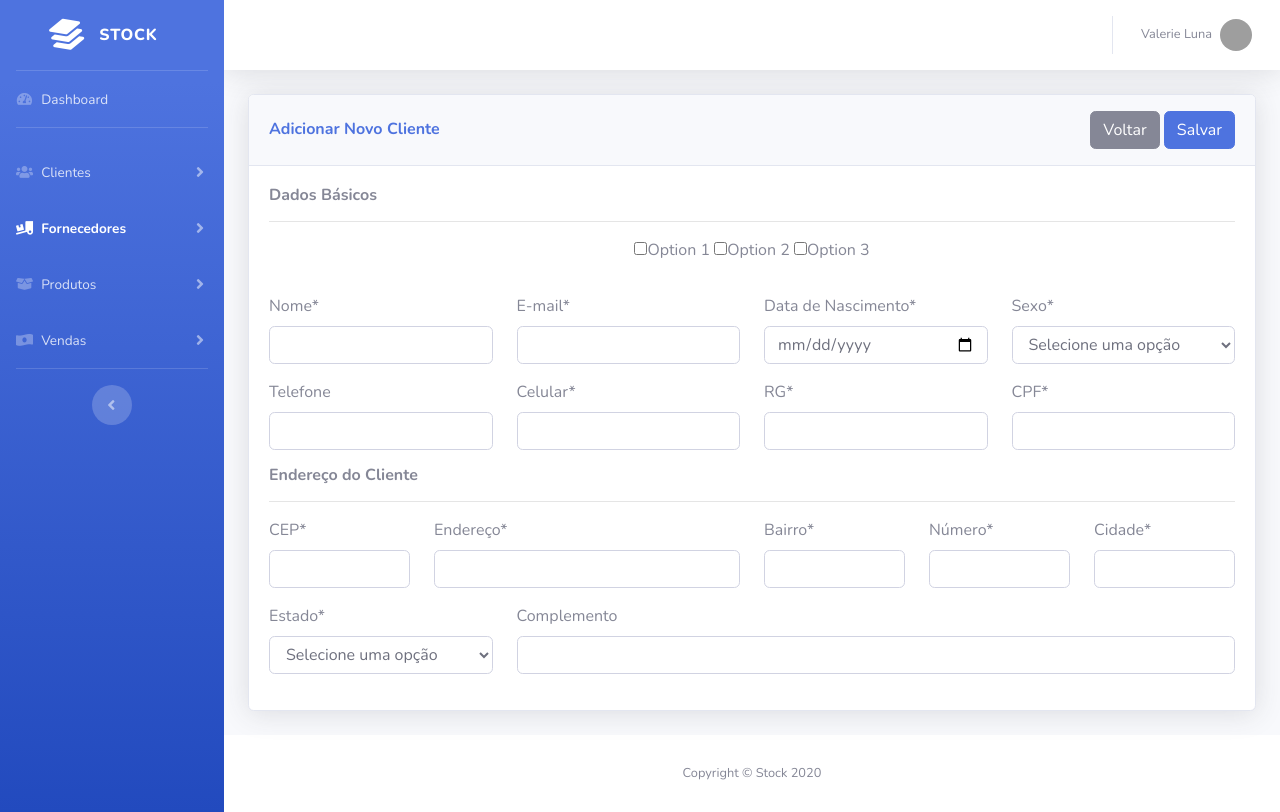
After one commit to jeversonjv/stock, a CodeIgniter app: page /database/fornecedores/adicionar in a window 1280 px wide. The commit adds this page. Run offline with CodeIgniter, Linux system fonts and the light colour scheme; some libraries are stand-ins or nearby versions; grey boxes are pictures that could not be loaded.

Commit message:
form fornecedores

```diff
--- a/application/controllers/Fornecedores.php
+++ b/application/controllers/Fornecedores.php
@@ -6,12 +6,71 @@ class Fornecedores extends CI_Controller {
 
     public function __construct() {
         parent::__construct();
+
+        $this->load->model("fornecedorModel", "", TRUE);
     }
 
     public function index() {
-        // $this->data["clientes"] = $this->clienteModel->get_all()->result();
-        $this->template->setTitulo("Clientes");
+        $this->data["fornecedores"] = $this->fornecedorModel->get_all()->result();
+        $this->template->setTitulo("Fornecedores");
         $this->template->loadView("template/layout", "Fornecedores/Listagem", $this->data);
     }
 
+    public function adicionar() {
+        if($this->session->flashdata("fornecedor")) {
+            $this->data["fornecedor"] = $this->session->flashdata("fornecedor");
+        }
+        $this->template->setTitulo("Fornecedores - Adicionar");
+        $this->template->loadView("template/Layout", "Fornecedores/Formulario", $this->data);
+    }
+
+    public function visualizar($cliente_id) {
+        $cliente = $this->clienteModel->get_by_id($cliente_id);
+
+        if($cliente->num_rows() === 0) redirect("/clientes");
+
+        $this->data["cliente"] = $cliente->row();
+        $this->data["somente_visualizar"] = true;
+        $this->template->setTitulo("Clientes - Visualizar");
+        $this->template->loadView("template/Layout", "Clientes/Formulario", $this->data);
+    }
+
+    public function editar($cliente_id) {
+        $cliente = $this->clienteModel->get_by_id($cliente_id);
+
+        if($cliente->num_rows() === 0) redirect("/clientes");
+
+        $this->data["cliente"] = $cliente->row();
+        $this->data["cliente_id"] = $cliente_id;
+        $this->template->setTitulo("Clientes - Editar");
+        $this->template->loadView("template/Layout", "Clientes/Formulario", $this->data);
+    }
+
+    public function excluir($cliente_id) {
+        $res = $this->clienteModel->delete($cliente_id);
+
+        if($res) {
+            $this->session->set_flashdata("mensagemSucesso", "Cliente excluído Com Sucesso!");
+        } else {
+            $this->session->set_flashdata("mensagemErro", "Ocorreu um erro ao excluir o cliente!");
+        }
+
+        redirect("/clientes");
+    }
+
+    public function salvar() {
+        try {
+            $data = carregarDadosPOST($this->input->post());
+            unset($data["cliente_id"]);
+            $cliente_id = $this->input->post("cliente_id");
+            $this->clienteModel->salvar_cliente($data, $cliente_id);
+            $this->session->set_flashdata("mensagemSucesso", "Cliente " . ($cliente_id ? "Editado" : "Criado") . " Com Sucesso!");
+            redirect("/clientes");
+        } catch(Exception $e) {
+            $this->session->set_flashdata("cliente", (object) $data);
+            $this->session->set_flashdata("mensagemErro", $e->getMessage());
+            redirect($cliente_id ? "/clientes/editar/{$cliente_id}" : "/clientes/adicionar");
+        }
+    }
+
 }
--- a/application/models/FornecedorModel.php
+++ b/application/models/FornecedorModel.php
@@ -9,7 +9,7 @@ class FornecedorModel extends CI_Model {
     public function __construct() {
         parent::__construct();
 
-        $this->tbl = "cliente";
+        $this->tbl = "fornecedor";
         $this->usuario_id = $this->session->userdata("usuario_id");
     }
 
--- /dev/null
+++ b/application/views/Fornecedores/Formulario.php
@@ -0,0 +1,147 @@
+<div class="card shadow mb-4">
+
+    <?php if($this->session->flashdata("mensagemErro")) { ?>
+        <div class="col-lg-12 mb-2 mt-2 text-center">
+            <div class="card bg-danger text-white shadow">
+                <div class="card-body">
+                    <?= $this->session->flashdata("mensagemErro") ?>
+                </div>
+            </div>
+        </div>
+    <?php } ?>
+
+    <div class="card-header py-3 d-flex justify-content-between align-items-center">
+        <h6 class="align-middle m-0 font-weight-bold text-primary"><?= !empty($fornecedor_id) ? "Editar" : (isset($somente_visualizar) ? "Visualizar" : "Adicionar Novo") ?> Cliente</h6>
+        <div>
+            <a class="btn btn-secondary text-white" href="#" onClick="window.history.back()"> Voltar </a>
+            <?php if(!isset($somente_visualizar)) { ?>
+                <a class="btn btn-primary text-white" id="salvar" > Salvar </a>
+            <?php } ?>
+        </div>
+    </div>
+    <div class="card-body">
+        <form id="formulario" method="post" action="/clientes/salvar">
+            <input type="hidden" name="cliente_id" value="<?= !empty($fornecedor_id) ? $fornecedor_id : 0 ?>" />
+
+            <h6 class="align-middle m-0 font-weight-bold">Dados Básicos</h6>
+            <hr/>
+            <div class="mb-4 d-flex justify-content-center align-items-center">
+                <div class="">
+                    <label class=""><input type="checkbox" name="optradio">Option 1</label>
+                    <label class=""><input type="checkbox" name="optradio">Option 2</label>
+                    <label class=""><input type="checkbox" name="optradio">Option 3</label>
+                </div>
+            </div>
+            <div class="row">
+                <div class="col-md-3 col-xs-12">
+                    <div class="form-group">
+                        <label> Nome* </label>
+                        <input type="text" name="nome" id="nome" class="form-control" value="<?= !empty($fornecedor->nome) ? $fornecedor->nome : ""?>" <?= isset($somente_visualizar) ? "readonly" : "" ?> />
+                    </div>
+                </div>
+                <div class="col-md-3 col-xs-12">
+                    <div class="form-group">
+                        <label> E-mail* </label>
+                        <input type="email" name="email" id="email" class="form-control" value="<?= !empty($fornecedor->email) ? $fornecedor->email : ""?>" <?= isset($somente_visualizar) ? "readonly" : "" ?> />
+                    </div>
+                </div>
+                <div class="col-md-3 col-xs-12">
+                    <div class="form-group">
+                        <label> Data de Nascimento* </label>
+                        <input type="date" name="data_nascimento" id="data_nascimento" class="form-control" value="<?= !empty($fornecedor->data_nascimento) ? $fornecedor->data_nascimento : ""?>" <?= isset($somente_visualizar) ? "readonly" : "" ?> />
+                    </div>
+                </div>
+                <div class="col-md-3 col-xs-12">
+                    <div class="form-group">
+                        <label> Sexo* </label>
+                        <select name="sexo" id="sexo" class="form-control" <?= isset($somente_visualizar) ? "disabled" : "" ?>>
+                            <option value="" <?= !empty($fornecedor->sexo) ? "" : "selected"?>> Selecione uma opção </option>
+                            <option value="M" <?= !empty($fornecedor->sexo) && $fornecedor->sexo === "M" ? "selected" : ""?>>Masculino</option>
+                            <option value="F" <?= !empty($fornecedor->sexo) && $fornecedor->sexo === "F" ? "selected" : ""?>>Feminino</option>
+                            <option value="N" <?= !empty($fornecedor->sexo) && $fornecedor->sexo === "N" ? "selected" : ""?>>Prefiro não declarar</option>
+                        </select>
+                    </div>
+                </div>
+            </div>
+
+            <div class="row">
+                <div class="col-md-3 col-xs-12">
+                    <div class="form-group">
+                        <label> Telefone </label>
+                        <input type="text" name="telefone" id="telefone" class="form-control" value="<?= !empty($fornecedor->telefone) ? $fornecedor->telefone : ""?>" <?= isset($somente_visualizar) ? "readonly" : "" ?> />
+                    </div>
+                </div>
+                <div class="col-md-3 col-xs-12">
+                    <div class="form-group">
+                        <label> Celular* </label>
+                        <input type="text" name="celular" id="celular" class="form-control" value="<?= !empty($fornecedor->celular) ? $fornecedor->celular : ""?>" <?= isset($somente_visualizar) ? "readonly" : "" ?> />
+                    </div>
+                </div>
+                <div class="col-md-3 col-xs-12">
+                    <div class="form-group">
+                        <label> RG* </label>
+                        <input type="text" name="rg" id="rg" class="form-control" value="<?= !empty($fornecedor->rg) ? $fornecedor->rg : ""?>" <?= isset($somente_visualizar) ? "readonly" : "" ?> />
+                    </div>
+                </div>
+                <div class="col-md-3 col-xs-12">
+                    <div class="form-group">
+                        <label> CPF* </label>
+                        <input type="text" name="cpf" id="cpf" class="form-control" value="<?= !empty($fornecedor->cpf) ? $fornecedor->cpf : ""?>" <?= isset($somente_visualizar) ? "readonly" : "" ?> />
+                    </div>
+                </div>
+            </div>
+
+            <h6 class="align-middle m-0 font-weight-bold">Endereço do Cliente</h6>
+            <hr/>
+            <div class="row">
+                <div class="col-md-2 col-xs-12">
+                    <div class="form-group">
+                        <label> CEP* </label>
+                        <input type="text" name="cep" id="cep" class="form-control" value="<?= !empty($fornecedor->cep) ? $fornecedor->cep : ""?>" <?= isset($somente_visualizar) ? "readonly" : "" ?> />
+                    </div>
+                </div>
+                <div class="col-md-4 col-xs-12">
+                    <div class="form-group">
+                        <label> Endereço* </label>
+                        <input type="text" name="endereco" id="endereco" class="form-control" value="<?= !empty($fornecedor->endereco) ? $fornecedor->endereco : ""?>" <?= isset($somente_visualizar) ? "readonly" : "" ?> />
+                    </div>
+                </div>
+                <div class="col-md-2 col-xs-12">
+                    <div class="form-group">
+                        <label> Bairro* </label>
+                        <input type="text" name="bairro" id="bairro" class="form-control" value="<?= !empty($fornecedor->bairro) ? $fornecedor->bairro : ""?>" <?= isset($somente_visualizar) ? "readonly" : "" ?> />
+                    </div>
+                </div>
+                <div class="col-md-2 col-xs-12">
+                    <div class="form-group">
+                        <label> Número* </label>
+                        <input type="text" name="numero" id="numero" class="form-control" value="<?= !empty($fornecedor->numero) ? $fornecedor->numero : ""?>" <?= isset($somente_visualizar) ? "readonly" : "" ?> />
+                    </div>
+                </div>
+                <div class="col-md-2 col-xs-12">
+                    <div class="form-group">
+                        <label> Cidade* </label>
+                        <input type="text" name="cidade" id="cidade" class="form-control" value="<?= !empty($fornecedor->cidade) ? $fornecedor->cidade : ""?>" <?= isset($somente_visualizar) ? "readonly" : "" ?> />
+                    </div>
+                </div>
+                <div class="col-md-3 col-xs-12">
+                    <div class="form-group">
+                        <label> Estado* </label>
+                        <select name="estado" id="estado" class="form-control" <?= isset($somente_visualizar) ? "disabled" : "" ?>>
+                            <option value="" <?= !empty($fornecedor->sexo) ? "" : "selected"?>>Selecione uma opção</option>
+                            <?php foreach(estadosBrasileiros() as $sigla => $estado) { ?>
+                                <option value="<?= $sigla ?>" <?= !empty($fornecedor->estado) && $fornecedor->estado === $sigla ? "selected" : ""?>> <?= $estado ?> </option>
+                            <?php } ?>
+                        </select>
+                    </div>
+                </div>
+                <div class="col-md-9 col-xs-12">
+                    <div class="form-group">
+                        <label> Complemento </label>
+                        <input type="text" name="complemento" id="complemento" class="form-control" value="<?= !empty($fornecedor->complemento) ? $fornecedor->complemento : ""?>" <?= isset($somente_visualizar) ? "readonly" : "" ?> />
+                    </div>
+                </div>
+            </div>
+        </form>
+    </div>
+</div>
--- a/application/views/Fornecedores/Listagem.php
+++ b/application/views/Fornecedores/Listagem.php
@@ -34,7 +34,7 @@
                         <th>E-mail</th>
                         <th>Celular</th>
                         <th>Telefone</th>
-                        <th>CPF</th>
+                        <th>Tipo de Pessoa</th>
                         <th>Visualizar</th>
                         <th>Editar</th>
                         <th>Excluir</th>
@@ -46,7 +46,7 @@
                         <th>E-mail</th>
                         <th>Celular</th>
                         <th>Telefone</th>
-                        <th>CPF</th>
+                        <th>Tipo de Pessoa</th>
                         <th>Visualizar</th>
                         <th>Editar</th>
                         <th>Excluir</th>
```
